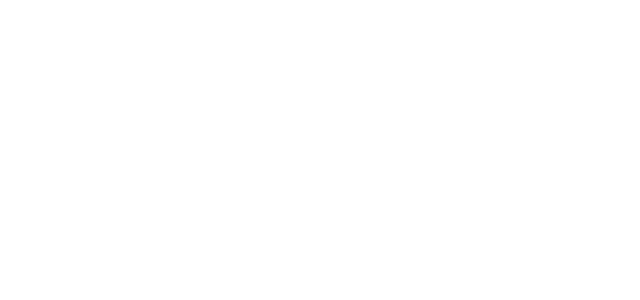
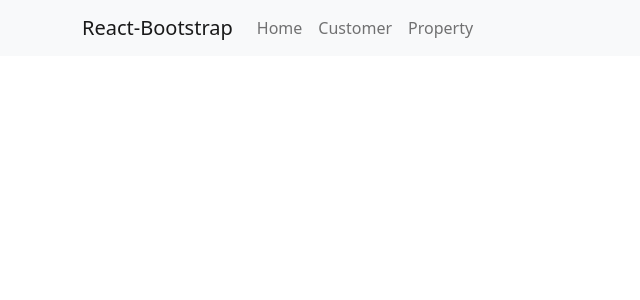
Before and after one commit to JProg1/O2C-Project, a React (Create React App) app in the folder project-code/: page / in a window 1280 px wide. Shown: the top 300 px of the page, without its empty margins (0-640 px from the left). Built offline with nearby package versions, Linux system fonts and the light colour scheme.

Commit message:
Nav built

```diff
--- a/project-code/src/App.js
+++ b/project-code/src/App.js
@@ -1,14 +1,22 @@
 import {BrowserRouter, Routes, Route} from 'react-router-dom';
 import HomePage from './pages/HomePage';
+import NavBar from './components/NavBar';
 import './App.css';
 
 function App() {
   return (
     <BrowserRouter>
+    <NavBar />
       <main>
         <Routes>
           <Route path="/" element={<HomePage />} />
         </Routes>
+        <link
+          rel="stylesheet"
+          href="https://cdn.jsdelivr.net/npm/bootstrap@5.2.3/dist/css/bootstrap.min.css"
+          integrity="sha384-rbsA2VBKQhggwzxH7pPCaAqO46MgnOM80zW1RWuH61DGLwZJEdK2Kadq2F9CUG65"
+          crossorigin="anonymous"
+        />
       </main>
     </BrowserRouter>
   );
--- /dev/null
+++ b/project-code/src/components/NavBar.jsx
@@ -0,0 +1,23 @@
+import Container from 'react-bootstrap/Container';
+import Nav from 'react-bootstrap/Nav';
+import Navbar from 'react-bootstrap/Navbar';
+
+function NavBar() {
+  return (
+    <Navbar bg="light" expand="lg">
+      <Container>
+        <Navbar.Brand href="#home">React-Bootstrap</Navbar.Brand>
+        <Navbar.Toggle aria-controls="basic-navbar-nav" />
+        <Navbar.Collapse id="basic-navbar-nav">
+          <Nav className="me-auto">
+            <Nav.Link href="/">Home</Nav.Link>
+            <Nav.Link href="/cust">Customer</Nav.Link>
+            <Nav.Link href="/prop">Property</Nav.Link>
+          </Nav>
+        </Navbar.Collapse>
+      </Container>
+    </Navbar>
+  );
+}
+
+export default NavBar;
--- a/project-code/src/pages/HomePage.jsx
+++ b/project-code/src/pages/HomePage.jsx
@@ -1,4 +1,5 @@
 import { Container, Row, Col } from "react-bootstrap";
+
 // Homepage includes some react-bootstrap components to shape the page, introducing the bootstrap grid.
 export default function HomePage() {
     return (
```
